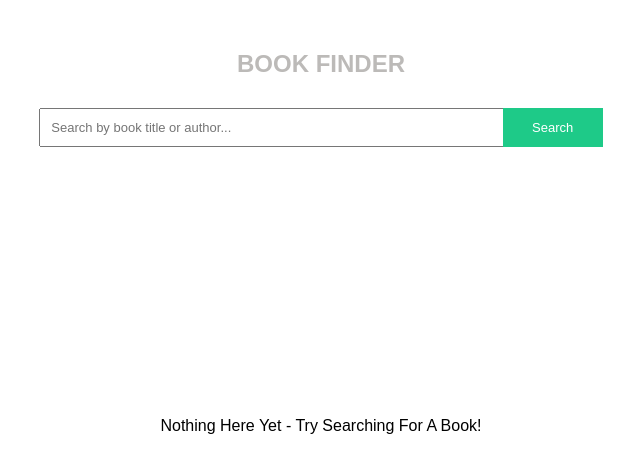
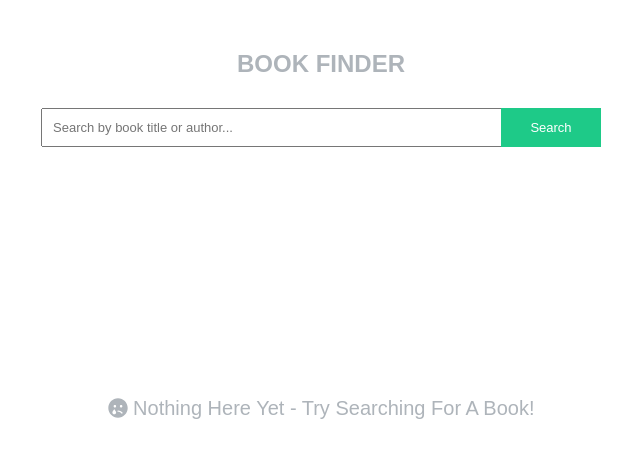
Before and after one commit to jidemobell/bookfinder, a React app: page / in a window 1280 px wide. Shown: the top 472 px of the page, without its empty margins (319-959 px from the left). Built offline with nearby package versions, Linux system fonts and the light colour scheme.

Commit message:
style spinner and validate api response

```diff
--- a/babel.config.js
+++ b/babel.config.js
@@ -1,4 +1,4 @@
 module.exports = {
   presets: ["@babel/preset-env", "@babel/preset-react"],
-  plugins: ["@babel/plugin-proposal-class-properties"],
+  plugins: ["@babel/plugin-proposal-class-properties", "emotion"],
 };
--- a/src/actions/books/bookActions.js
+++ b/src/actions/books/bookActions.js
@@ -22,7 +22,7 @@ export function passLoaded() {
 export function getBooks(val) {
   return (dispatch) => {
     return fetch(
-      `https://www.googleapis.com/books/v1/volumes?q=intitle:${val}&maxResults=9`,
+      `https://www.googleapis.com/books/v1/volumes?q=intitle:${val}&maxResults=12`,
       {
         method: 'GET',
       },
--- a/src/components/App/App.js
+++ b/src/components/App/App.js
@@ -19,12 +19,6 @@ class App extends React.Component {
 
   render() {
     const { loading } = this.props;
-    const override = `
-    display: block;
-    margin: 0 auto;
-    border-color: red;
-    color: black;
-`;
     return (
       <div className="main">
         <h2
@@ -42,7 +36,7 @@ class App extends React.Component {
         </section>
         <section className="book-box" style={{ marginTop: "50px" }}>
           {
-            loading ? <Spinner loading={loading} override={override} /> : <BookShelf />
+            loading ? <Spinner loading={loading} /> : <BookShelf />
           }
         </section>
       </div>
--- a/src/components/BookShelf/BookShelf.js
+++ b/src/components/BookShelf/BookShelf.js
@@ -1,8 +1,10 @@
 import React from 'react';
 import { FontAwesomeIcon } from '@fortawesome/react-fontawesome';
-import { faSpinner } from '@fortawesome/free-solid-svg-icons';
+import { faSadTear } from '@fortawesome/free-solid-svg-icons';
 
 import BookCard from '../../container/BookCard/BookCard';
+
+const tear = <FontAwesomeIcon icon={faSadTear} />;
 
 class BookShelf extends React.Component {
   componentWillReceiveProps(nextProps) {
@@ -21,24 +23,33 @@ class BookShelf extends React.Component {
   render() {
     const { booksArray, loaded } = this.props;
     return (
-      <section className="book-box" style={{ marginTop: "50px" }}>
+      <section className="book-box" style={{ marginTop: "30px" }}>
         <div className="books">
           {
-            Array.isArray(booksArray) && booksArray.map((books) => {
+            Array.isArray(booksArray) && booksArray.map((books, i) => {
               return (
+                // <BookCard
+                //   key={`key-${books.etag}`}
+                //   title={books.volumeInfo.title}
+                //   author={books.volumeInfo.authors[0]}
+                //   publisher={books.volumeInfo.publisher}
+                //   thumbnail={books.volumeInfo.imageLinks.thumbnail}
+                // />
                 <BookCard
-                  key={`key-${books.etag}`}
-                  title={books.volumeInfo.title}
-                  author={books.volumeInfo.authors[0]}
-                  publisher={books.volumeInfo.publisher}
-                  thumbnail={books.volumeInfo.imageLinks.thumbnail}
+                  key={`key-${books.etag}` !== undefined ? `key-${books.etag}` : ''}
+                  title={books.volumeInfo.title !== undefined ? books.volumeInfo.title : ''}
+                  author={books.volumeInfo.authors !== undefined ? books.volumeInfo.authors[0] : ''}
+                  publisher={books.volumeInfo.publisher !== undefined ? books.volumeInfo.publisher : ''}
+                  thumbnail={books.volumeInfo.imageLinks !== undefined ? books.volumeInfo.imageLinks.thumbnail : ''}
                 />
               );
             })
             }
           {
               booksArray === undefined && (
-              <div className="initial-message"> <p>Nothing Here Yet - Try Searching For A Book!</p> </div>
+              <div className="initial-message">
+                <p> {tear}   Nothing Here Yet - Try Searching For A Book!</p>
+              </div>
               )
             }
         </div>
--- a/src/container/SearchForm/SearchBar.js
+++ b/src/container/SearchForm/SearchBar.js
@@ -86,7 +86,7 @@ class FinderForm extends React.Component {
               onClick={this.clearForm}
               role="presentation"
             >
-              X
+              x
             </span>
           </div>
           <div className="form-item" style={{ marginBottom: '20px' }}>
--- a/src/container/loader/Loader.js
+++ b/src/container/loader/Loader.js
@@ -1,22 +1,16 @@
 import React from 'react';
-import { css } from '@emotion/core';
-import { ClipLoader } from 'react-spinners';
-import { connect } from 'react-redux';
-import { bindActionCreators } from 'redux';
-
-// import * as actions from '../../actions/books/bookActions';
-
+import { css, jsx } from '@emotion/core';
+import { HashLoader } from 'react-spinners';
 
 class Spinner extends React.Component {
   render() {
-    const { loading, override } = this.props;
+    const { loading } = this.props;
     return (
-      <div className="sweet-loading">
-        <ClipLoader
-          css={override}
+      <div className="sweet-loading" style={{ marginTop: "100px" }}>
+        <HashLoader
           sizeUnit="px"
-          size={150}
-          // color="#123abc"
+          size={50}
+          color="#01C4A7"
           loading={loading}
         />
       </div>
--- a/src/stylesheets/page/app.scss
+++ b/src/stylesheets/page/app.scss
@@ -10,11 +10,13 @@
 
 html {
   font: normal 16px sans-serif;
+  color: #555;
 }
 
 .main {
   h2 {
-    color: #bcbab8;
+    color: #AEB4BA;
+    font-weight: bolder;
   }
 
   .find {
@@ -53,13 +55,19 @@ form {
     .show-span {
       margin-left: -60px;
       margin-top: 7px;
+      font-size: 5px;
       padding: 0;
+      color: #AEB4BA;
+      cursor: pointer;
     }
     .hide-span {
       visibility: hidden;
       margin-left: -60px;
       margin-top: 7px;
+      font-size: 5px;
       padding: 0;
+      color: #AEB4BA;
+      cursor: pointer;
     }
   }
 }
@@ -71,15 +79,13 @@ form {
 }
 
 .books {
-  // background-color: #F4F5F6;
-  // padding: 15px;
   display: flex;
   flex-wrap: wrap;
-  // margin-right: 24px;
   flex-direction: row;
   justify-content: center;
-  // overflow-y: auto;
   .initial-message {
     margin-top: 150px;
+    color: #AEB4BA;
+    font-size: 20px;
   }
 }
```
Also changed, not shown: .eslintrc.js, src/stylesheets/main.scss (line endings or trailing spaces).
